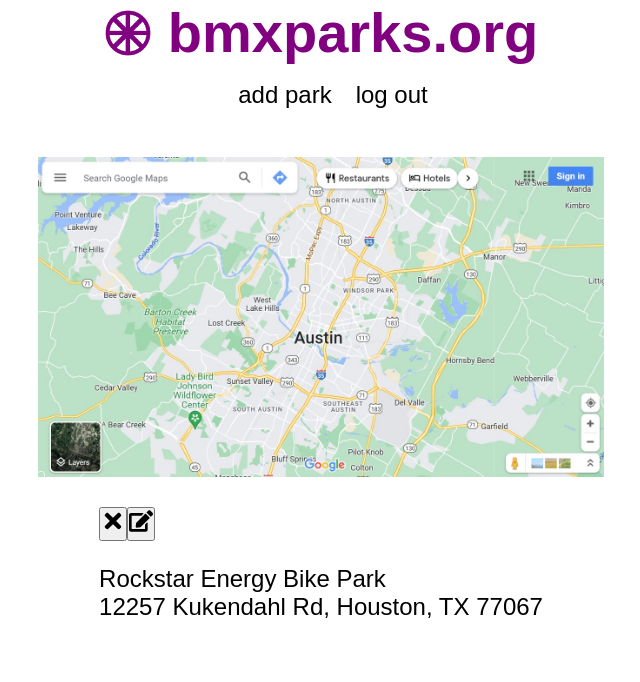
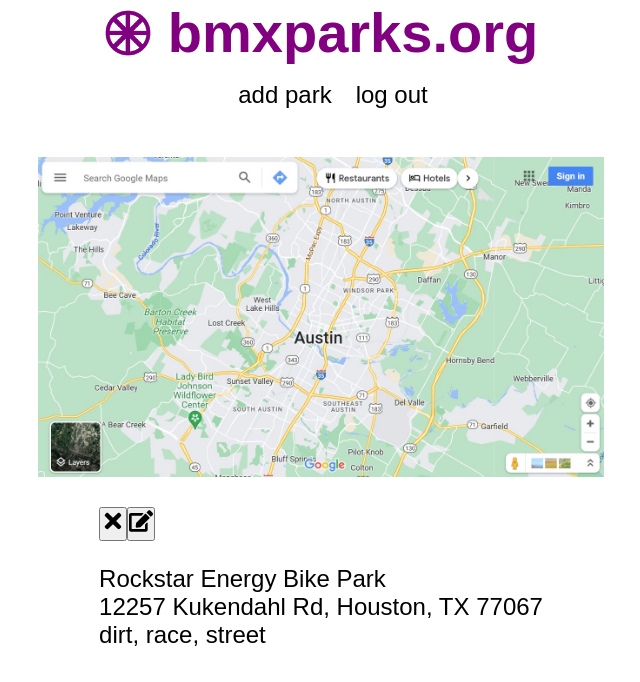
Before and after one commit to guigacarvalho/bmx-redux, a React (Create React App) app in the folder client/: page / in a window 1280 px wide. Shown: the top 682 px of the page, without its empty margins (319-959 px from the left). Built offline with nearby package versions, Linux system fonts and the light colour scheme.

Commit message:
added park type to ParkItem

```diff
--- a/client/src/components/ParkItem.jsx
+++ b/client/src/components/ParkItem.jsx
@@ -17,6 +17,7 @@
       </button>
       <div className="park-info">{item.name}</div>
       <div className="park-info">{item.address}</div>
+      <div className="park-info">{item.type}</div>
     </>
 
   )
--- a/client/src/context/ParkContext.js
+++ b/client/src/context/ParkContext.js
@@ -9,7 +9,8 @@
     {
         id: 1,
         name: 'Rockstar Energy Bike Park',
-        address: '12257 Kukendahl Rd, Houston, TX 77067'
+        address: '12257 Kukendahl Rd, Houston, TX 77067',
+        type: 'dirt, race, street'
     }
   ])
 
```
